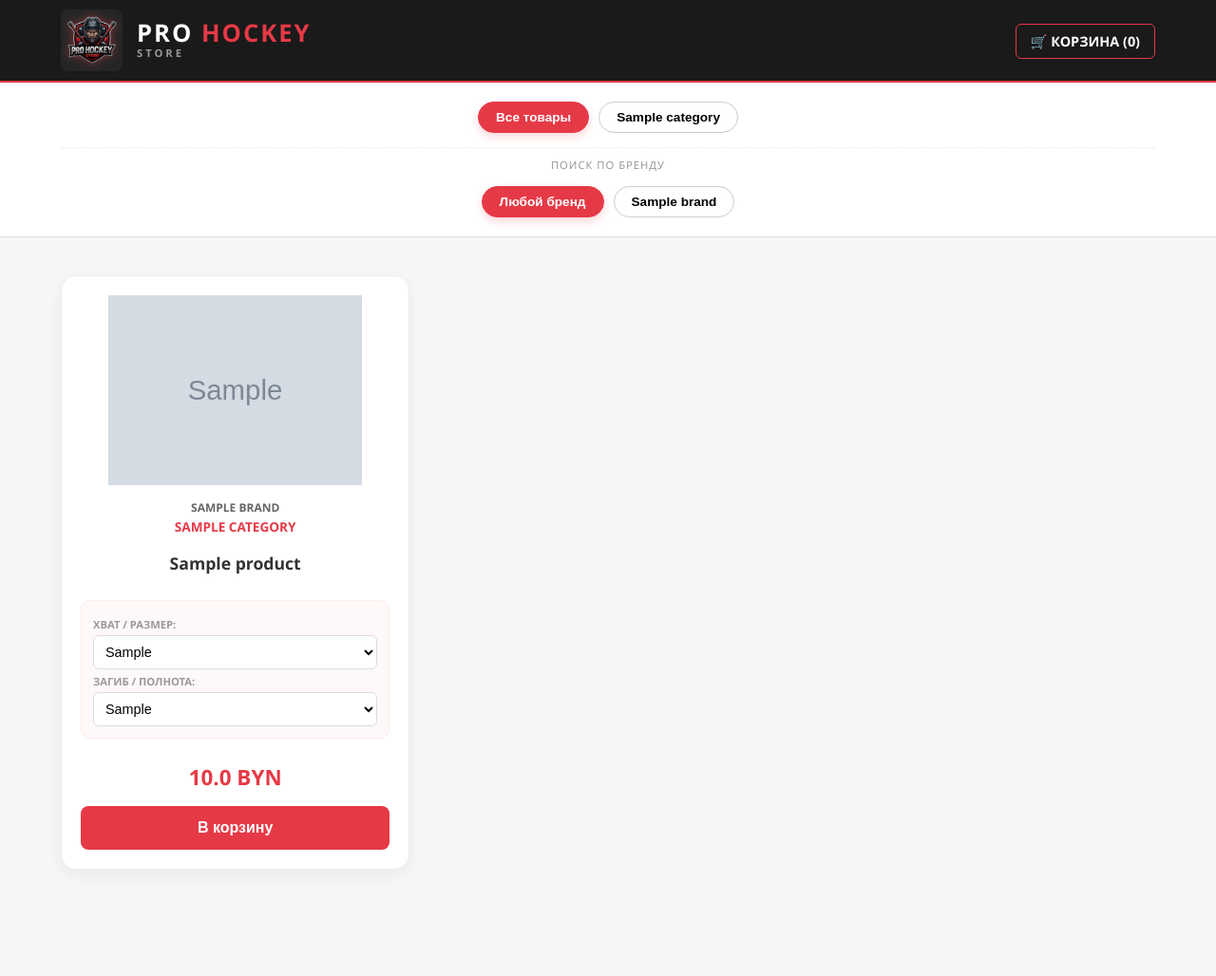
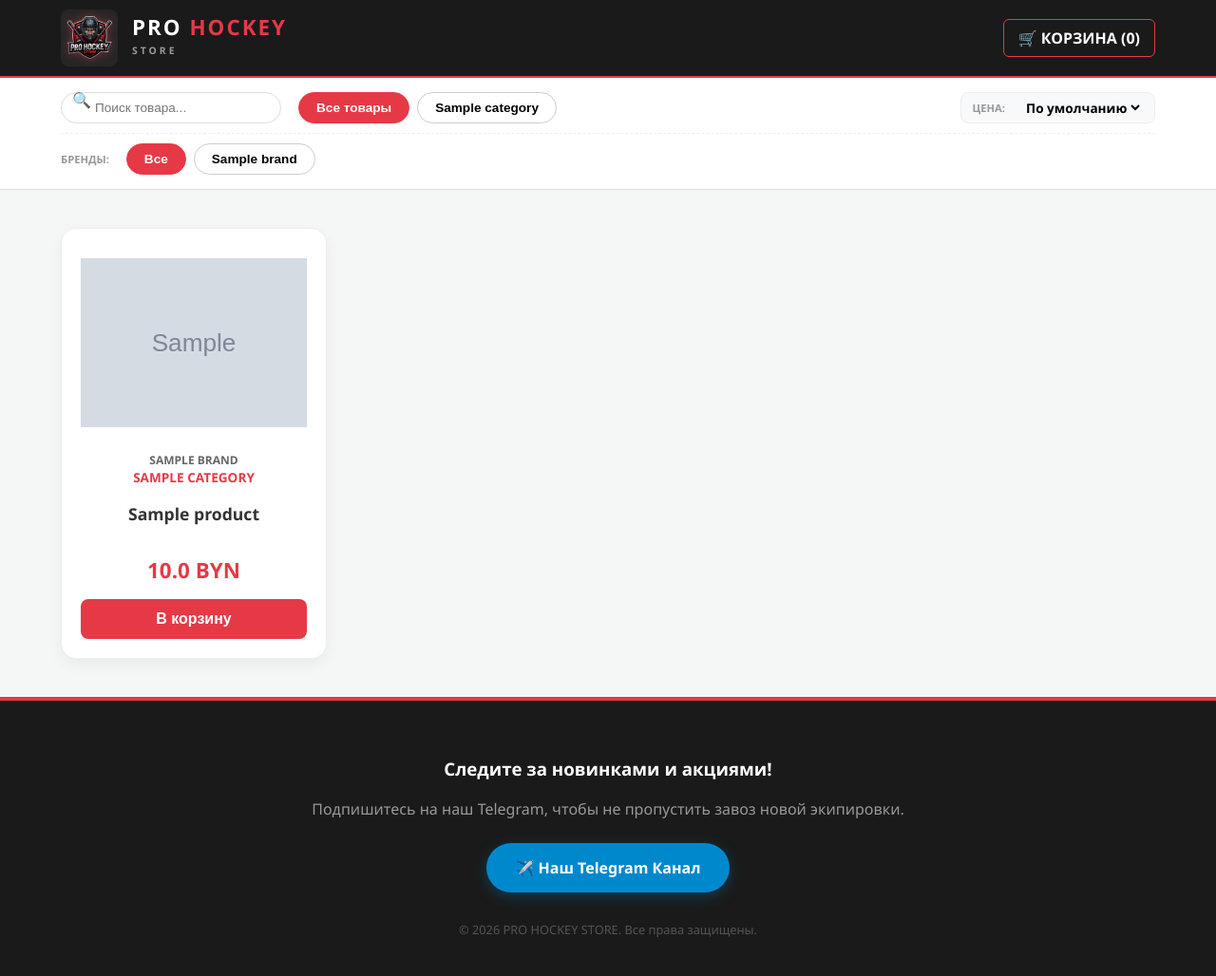
Before and after one commit to artik1112006-lang/pro_hockey-store, a FastAPI app: page / in a window 1280 px wide; the page is wider, and only the part inside the window is pictured. Shown: that part at 95% size. Before the commit the page ends 895 px from the top of that part, so only its background shows below. Run offline with FastAPI, Linux system fonts and the light colour scheme; tables that the repository leaves empty hold one stand-in row (values such as "Sample post"); grey boxes marked "Sample" are stand-in pictures.

Commit message:
Update index.html

```diff
--- a/templates/index.html
+++ b/templates/index.html
@@ -3,89 +3,77 @@
 <head>
     <meta charset="UTF-8">
     <meta name="viewport" content="width=device-width, initial-scale=1.0">
-    <title>Pro Hockey Store — Витрина</title>
+    <title>Pro Hockey Store — Каталог</title>
     <style>
         /* ОСНОВНЫЕ СТИЛИ */
-        body { font-family: 'Segoe UI', Arial, sans-serif; background-color: #f4f7f6; margin: 0; color: #333; }
+        body { font-family: 'Segoe UI', Arial, sans-serif; background-color: #f4f7f6; margin: 0; color: #333; min-height: 100vh; display: flex; flex-direction: column; }
 
-        /* HEADER */
         header {
-            background: #1a1a1a;
-            color: white;
-            padding: 10px 5%;
-            display: flex;
-            justify-content: space-between;
-            align-items: center;
-            box-shadow: 0 4px 12px rgba(0,0,0,0.2);
-            border-bottom: 2px solid #e63946;
+            background: #1a1a1a; color: white; padding: 10px 5%;
+            display: flex; justify-content: space-between; align-items: center;
+            box-shadow: 0 4px 12px rgba(0,0,0,0.2); border-bottom: 2px solid #e63946;
         }
 
         .header-left { display: flex; align-items: center; gap: 15px; }
+        .logo-wrapper {
+            width: 60px; height: 60px; display: flex; align-items: center; justify-content: center;
+            background: rgba(255,255,255,0.05); border-radius: 8px; overflow: hidden;
+        }
+        .logo-wrapper img { max-height: 100%; width: auto; filter: drop-shadow(0 0 5px rgba(230, 57, 70, 0.5)); }
+        .logo-text h1 { margin: 0; font-size: 1.4rem; letter-spacing: 2px; text-transform: uppercase; line-height: 1; }
+        .logo-text h1 span { color: #e63946; }
+        .logo-text small { font-size: 0.65rem; letter-spacing: 3px; color: #999; font-weight: bold; text-transform: uppercase; }
 
-        .logo-wrapper {
-            width: 65px;
-            height: 65px;
-            display: flex;
-            align-items: center;
-            justify-content: center;
-            background: rgba(255,255,255,0.05);
-            border-radius: 8px;
-            overflow: hidden;
-        }
-
-        .header-left img {
-            max-height: 100%;
-            width: auto;
-            filter: drop-shadow(0 0 5px rgba(230, 57, 70, 0.5));
-            display: block;
-        }
-
-        .logo-text { display: flex; flex-direction: column; }
-        header h1 { margin: 0; font-size: 1.6rem; letter-spacing: 2px; line-height: 1; text-transform: uppercase; }
-        header h1 span { color: #e63946; }
-
-        header a {
-            color: white;
-            text-decoration: none;
-            font-weight: bold;
-            font-size: 0.9rem;
-            border: 1px solid #e63946;
-            padding: 8px 15px;
-            border-radius: 6px;
-            transition: 0.3s;
-        }
+        header a { color: white; text-decoration: none; font-weight: bold; border: 1px solid #e63946; padding: 8px 15px; border-radius: 6px; transition: 0.3s; }
         header a:hover { background: #e63946; }
 
-        /* НАВИГАЦИЯ (Категории и Бренды) */
-        .nav-section { background: white; border-bottom: 1px solid #ddd; padding: 10px 5%; }
-        .cat-nav { display: flex; justify-content: center; gap: 10px; flex-wrap: wrap; padding: 10px 0; }
+        /* НАВИГАЦИЯ И ПОИСК */
+        .nav-section { background: white; border-bottom: 1px solid #ddd; padding: 15px 5%; display: flex; flex-direction: column; gap: 10px; }
+        .filters-group { display: flex; flex-wrap: wrap; align-items: center; justify-content: space-between; gap: 15px; }
 
+        .cat-nav { display: flex; gap: 8px; flex-wrap: wrap; align-items: center; }
         .cat-btn { padding: 8px 18px; border-radius: 20px; border: 1px solid #ccc; background: white; cursor: pointer; font-weight: 600; transition: 0.3s; font-size: 0.85rem; }
-        .cat-btn:hover { border-color: #e63946; color: #e63946; }
-        .cat-btn.active { background: #e63946; color: white; border-color: #e63946; box-shadow: 0 4px 10px rgba(230, 57, 70, 0.2); }
+        .cat-btn:hover, .cat-btn.active { background: #e63946; color: white; border-color: #e63946; }
 
-        .brand-nav { border-top: 1px dashed #eee; margin-top: 5px; }
-        .brand-label { width: 100%; text-align: center; font-size: 0.7rem; color: #999; text-transform: uppercase; letter-spacing: 1px; margin-bottom: 5px; display: block; }
+        .search-container { position: relative; margin-right: 10px; }
+        .search-input {
+            padding: 8px 15px 8px 35px; border-radius: 20px; border: 1px solid #ddd;
+            font-size: 0.85rem; width: 180px; transition: 0.3s; outline: none;
+        }
+        .search-input:focus { border-color: #e63946; width: 220px; }
+        .search-icon { position: absolute; left: 12px; top: 50%; transform: translateY(-50%); color: #999; }
 
-        /* СЕТКА ТОВАРОВ */
-        .container { display: grid; grid-template-columns: repeat(auto-fill, minmax(280px, 1fr)); gap: 25px; padding: 40px 5%; max-width: 1400px; margin: 0 auto; }
-        .card { background: white; padding: 20px; border-radius: 16px; text-align: center; box-shadow: 0 6px 15px rgba(0,0,0,0.05); display: flex; flex-direction: column; transition: 0.3s; border: 1px solid #eee; }
+        .brand-nav { border-top: 1px dashed #eee; padding-top: 10px; width: 100%; }
+        .brand-label { font-size: 0.7rem; font-weight: bold; color: #999; text-transform: uppercase; margin-right: 10px; }
+
+        .sort-container { display: flex; align-items: center; gap: 8px; background: #f8f9fa; padding: 5px 12px; border-radius: 8px; border: 1px solid #eee; }
+        .sort-select { border: none; background: transparent; font-family: inherit; font-size: 0.85rem; font-weight: 600; cursor: pointer; outline: none; }
+
+        /* КАРТОЧКИ ТОВАРОВ */
+        .container { flex: 1; display: grid; grid-template-columns: repeat(auto-fill, minmax(280px, 1fr)); gap: 25px; padding: 40px 5%; max-width: 1400px; margin: 0 auto; }
+        .card { background: white; padding: 20px; border-radius: 16px; text-align: center; box-shadow: 0 6px 15px rgba(0,0,0,0.05); display: flex; flex-direction: column; transition: 0.3s; border: 1px solid #eee; cursor: pointer; height: fit-content; }
         .card:hover { transform: translateY(-8px); box-shadow: 0 12px 25px rgba(0,0,0,0.12); }
         .card img { width: 100%; height: 200px; object-fit: contain; margin-bottom: 15px; border-radius: 8px; }
+        .card h3 { margin: 10px 0; font-size: 1.1rem; min-height: 2.4rem; display: flex; align-items: center; justify-content: center; }
+        .price { font-size: 1.4rem; font-weight: 800; color: #e63946; margin: 15px 0; }
+        .btn { background: #e63946; color: white; border: none; padding: 12px; border-radius: 8px; cursor: pointer; font-weight: bold; font-size: 1rem; transition: 0.2s; width: 100%; text-decoration: none; display: inline-block; }
+        .btn:hover { background: #c12e3a; }
 
-        .brand-tag { font-size: 0.75rem; color: #666; font-weight: bold; text-transform: uppercase; margin-bottom: 2px; }
-        .category-tag { font-size: 0.85rem; color: #e63946; font-weight: bold; text-transform: uppercase; }
+        /* ФУТЕР (ПОДВАЛ) */
+        footer { background: #1a1a1a; color: white; padding: 40px 5%; text-align: center; margin-top: auto; border-top: 4px solid #e63946; }
+        .tg-btn {
+            background: #0088cc; color: white; padding: 15px 30px; border-radius: 30px;
+            text-decoration: none; font-weight: bold; display: inline-flex; align-items: center;
+            gap: 10px; transition: 0.3s; box-shadow: 0 4px 15px rgba(0,136,204,0.3);
+        }
+        .tg-btn:hover { background: #0077b5; transform: scale(1.05); }
 
-        .card h3 { margin: 10px 0; font-size: 1.1rem; min-height: 2.4rem; display: flex; align-items: center; justify-content: center; line-height: 1.2; }
-
-        .specs { background: #fff8f8; padding: 12px; border-radius: 10px; margin: 10px 0; text-align: left; border: 1px solid #ffebeb; }
-        .specs label { font-size: 0.7rem; font-weight: bold; color: #999; text-transform: uppercase; display: block; margin-top: 5px; }
-        .specs select { width: 100%; padding: 8px; margin-top: 4px; border: 1px solid #ddd; border-radius: 6px; font-size: 0.9rem; background: white; cursor: pointer; }
-
-        .price { font-size: 1.4rem; font-weight: 800; color: #e63946; margin: 15px 0; }
-        .btn { background: #e63946; color: white; border: none; padding: 14px; border-radius: 8px; cursor: pointer; font-weight: bold; margin-top: auto; font-size: 1rem; transition: 0.2s; }
-        .btn:hover { background: #c12e3a; box-shadow: 0 5px 15px rgba(230, 57, 70, 0.4); }
-        .no-products { grid-column: 1 / -1; text-align: center; padding: 50px; color: #999; font-size: 1.2rem; }
+        /* МОДАЛЬНОЕ ОКНО */
+        .modal { display: none; position: fixed; z-index: 9999; left: 0; top: 0; width: 100%; height: 100%; background: rgba(0,0,0,0.85); align-items: center; justify-content: center; backdrop-filter: blur(8px); }
+        .modal-content { background: white; padding: 40px; border-radius: 20px; max-width: 700px; width: 90%; position: relative; text-align: center; max-height: 90vh; overflow-y: auto; }
+        .close-modal { position: absolute; right: 25px; top: 15px; font-size: 40px; cursor: pointer; color: #333; line-height: 1; }
+        .modal img { max-height: 350px; width: auto; max-width: 100%; object-fit: contain; margin-bottom: 20px; }
+        .modal p { color: #444; line-height: 1.6; text-align: left; background: #f9f9f9; padding: 15px; border-radius: 10px; border: 1px solid #eee; white-space: pre-line; }
     </style>
 </head>
 <body>
@@ -93,128 +81,169 @@
 <header>
     <div class="header-left">
         <div class="logo-wrapper">
-            <img src="/static/logo.png" alt="Pro Hockey Logo" onerror="this.onerror=null; this.src='https://via.placeholder.com/60';">
+            <img src="/static/logo.png" alt="Logo" onerror="this.src='https://via.placeholder.com/60?text=H'">
         </div>
         <div class="logo-text">
             <h1>PRO <span>HOCKEY</span></h1>
-            <small style="font-size: 0.7rem; letter-spacing: 3px; color: #999; font-weight: bold;">STORE</small>
+            <small>Store</small>
         </div>
     </div>
     <nav><a href="/cart">🛒 КОРЗИНА (<span id="cart-count">0</span>)</a></nav>
 </header>
 
 <div class="nav-section">
-    <div class="cat-nav">
-        <button class="cat-btn active filter-btn" data-filter="all" onclick="applyFilter('all', this, 'cat')">Все товары</button>
-        {% for cat in categories %}
-            <button class="cat-btn filter-btn" data-filter="cat-{{ cat.id }}" onclick="applyFilter('cat-{{ cat.id }}', this, 'cat')">{{ cat.name }}</button>
-        {% endfor %}
+    <div class="filters-group">
+        <div class="cat-nav">
+            <div class="search-container">
+                <span class="search-icon" style="position:absolute; left:12px; top:8px;">🔍</span>
+                <input type="text" id="productSearch" class="search-input" placeholder="Поиск товара..." onkeyup="filterItems()">
+            </div>
+            <button class="cat-btn active f-cat" onclick="setActiveFilter('all', this, 'cat')">Все товары</button>
+            {% for cat in categories %}
+                <button class="cat-btn f-cat" onclick="setActiveFilter('cat-{{ cat.id }}', this, 'cat')">{{ cat.name }}</button>
+            {% endfor %}
+        </div>
+        <div class="sort-container">
+            <span class="brand-label">Цена:</span>
+            <select class="sort-select" onchange="sortItems(this.value)">
+                <option value="default">По умолчанию</option>
+                <option value="low">Дешевле</option>
+                <option value="high">Дороже</option>
+            </select>
+        </div>
     </div>
-
     <div class="cat-nav brand-nav">
-        <span class="brand-label">Поиск по бренду</span>
-        <button class="cat-btn active filter-btn-brand" data-filter="all" onclick="applyFilter('all', this, 'brand')">Любой бренд</button>
+        <span class="brand-label">Бренды:</span>
+        <button class="cat-btn active f-brand" onclick="setActiveFilter('all', this, 'brand')">Все</button>
         {% for brand in brands %}
-            <button class="cat-btn filter-btn-brand" data-filter="brand-{{ brand.id }}" onclick="applyFilter('brand-{{ brand.id }}', this, 'brand')">{{ brand.name }}</button>
+            <button class="cat-btn f-brand" onclick="setActiveFilter('brand-{{ brand.id }}', this, 'brand')">{{ brand.name }}</button>
         {% endfor %}
     </div>
 </div>
 
-<div class="container">
+<div class="container" id="product-container">
     {% for p in products %}
-    <div class="card product-card cat-{{ p.category_id }} brand-{{ p.brand_id if p.brand_id else 'none' }}">
+    <div class="card product-card cat-{{ p.category_id }} brand-{{ p.brand_id if p.brand_id else 'none' }}"
+         data-price="{{ p.price }}"
+         onclick="handleCardClick(event, this)">
+
+        <script type="application/json" class="p-data">
+            {
+                "id": "{{ p.id }}",
+                "name": {{ p.name|tojson|safe }},
+                "img": {{ p.image_url|tojson|safe }},
+                "desc": {{ (p.description or "Описание скоро будет добавлено")|tojson|safe }},
+                "price": "{{ p.price }}"
+            }
+        </script>
+
         <img src="{{ p.image_url }}" alt="{{ p.name }}">
-
-        <div class="brand-tag">{{ p.brand.name if p.brand else '' }}</div>
-        <div class="category-tag">{{ p.category.name if p.category else 'Экипировка' }}</div>
-
-        <h3>{{ p.name }}</h3>
-
-        {% if p.has_specs %}
-        <div class="specs">
-            <label>Хват / Размер:</label>
-            <select id="hand-{{ p.id }}">
-                {% for opt in p.hand_options.split(',') %}
-                    <option value="{{ opt.strip() }}">{{ opt.strip() }}</option>
-                {% endfor %}
-            </select>
-            <label>Загиб / Полнота:</label>
-            <select id="curve-{{ p.id }}">
-                {% for opt in p.curve_options.split(',') %}
-                    <option value="{{ opt.strip() }}">{{ opt.strip() }}</option>
-                {% endfor %}
-            </select>
-        </div>
-        {% endif %}
-
+        <div style="font-size: 0.75rem; color: #666; font-weight: bold; text-transform: uppercase;">{{ p.brand.name if p.brand else '' }}</div>
+        <div style="font-size: 0.85rem; color: #e63946; font-weight: bold; text-transform: uppercase;">{{ p.category.name if p.category else 'Спорттовары' }}</div>
+        <h3 class="product-title">{{ p.name }}</h3>
         <p class="price">{{ p.price }} BYN</p>
-
-        <button class="btn add-to-cart-btn"
-                data-id="{{ p.id }}"
-                data-name="{{ p.name }}"
-                data-price="{{ p.price }}"
-                data-specs="{{ 'true' if p.has_specs else 'false' }}">
-            В корзину
-        </button>
+        <button class="btn add-btn" data-id="{{ p.id }}">В корзину</button>
     </div>
-    {% else %}
-    <div class="no-products">Пока нет товаров. Добавьте их в админке!</div>
     {% endfor %}
 </div>
 
+<footer>
+    <h3>Следите за новинками и акциями!</h3>
+    <p style="color: #999; margin-bottom: 25px;">Подпишитесь на наш Telegram, чтобы не пропустить завоз новой экипировки.</p>
+    <a href="https://t.me/hokkeystore" target="_blank" class="tg-btn">
+        <span>✈️ Наш Telegram Канал</span>
+    </a>
+    <div style="margin-top: 30px; font-size: 0.8rem; color: #555;">
+        &copy; 2026 PRO HOCKEY STORE. Все права защищены.
+    </div>
+</footer>
+
+<div id="productModal" class="modal" onclick="closeModal()">
+    <div class="modal-content" onclick="event.stopPropagation()">
+        <span class="close-modal" onclick="closeModal()">&times;</span>
+        <img id="modalImg" src="" alt="">
+        <h2 id="modalTitle"></h2>
+        <p id="modalDesc"></p>
+        <h3 id="modalPrice" style="color: #e63946; font-size: 1.8rem;"></h3>
+        <button class="btn" style="max-width: 250px; margin-top: 20px;" onclick="closeModal()">Закрыть</button>
+    </div>
+</div>
+
 <script>
-    // Храним текущие фильтры
     let currentCat = 'all';
     let currentBrand = 'all';
 
-    function applyFilter(value, btn, type) {
-        // Подсветка кнопок
+    function setActiveFilter(val, btn, type) {
         if (type === 'cat') {
-            document.querySelectorAll('.filter-btn').forEach(b => b.classList.remove('active'));
-            currentCat = value;
+            document.querySelectorAll('.f-cat').forEach(b => b.classList.remove('active'));
+            currentCat = val;
         } else {
-            document.querySelectorAll('.filter-btn-brand').forEach(b => b.classList.remove('active'));
-            currentBrand = value;
+            document.querySelectorAll('.f-brand').forEach(b => b.classList.remove('active'));
+            currentBrand = val;
         }
         btn.classList.add('active');
+        filterItems();
+    }
 
-        // Логика фильтрации
+    function filterItems() {
+        const searchQuery = document.getElementById('productSearch').value.toLowerCase();
         document.querySelectorAll('.product-card').forEach(card => {
-            const matchCat = (currentCat === 'all' || card.classList.contains(currentCat));
-            const matchBrand = (currentBrand === 'all' || card.classList.contains(currentBrand));
-
-            card.style.display = (matchCat && matchBrand) ? 'flex' : 'none';
+            const title = card.querySelector('.product-title').innerText.toLowerCase();
+            const mSearch = title.includes(searchQuery);
+            const mCat = (currentCat === 'all' || card.classList.contains(currentCat));
+            const mBrand = (currentBrand === 'all' || card.classList.contains(currentBrand));
+            card.style.display = (mSearch && mCat && mBrand) ? 'flex' : 'none';
         });
     }
 
-    function updateCartUI() {
+    function sortItems(order) {
+        const container = document.getElementById('product-container');
+        const cards = Array.from(container.getElementsByClassName('product-card'));
+        cards.sort((a, b) => {
+            let pA = parseFloat(a.dataset.price);
+            let pB = parseFloat(b.dataset.price);
+            return order === 'low' ? pA - pB : pB - pA;
+        });
+        if (order !== 'default') cards.forEach(c => container.appendChild(c));
+    }
+
+    function handleCardClick(e, card) {
+        const data = JSON.parse(card.querySelector('.p-data').textContent);
+        if (e.target.classList.contains('add-btn')) {
+            addToCart(data.id, data.name, data.price);
+        } else {
+            openModal(data);
+        }
+    }
+
+    function openModal(data) {
+        document.getElementById('modalTitle').innerText = data.name;
+        document.getElementById('modalImg').src = data.img;
+        document.getElementById('modalDesc').innerText = data.desc;
+        document.getElementById('modalPrice').innerText = data.price + " BYN";
+        document.getElementById('productModal').style.display = 'flex';
+        document.body.style.overflow = 'hidden';
+    }
+
+    function closeModal() {
+        document.getElementById('productModal').style.display = 'none';
+        document.body.style.overflow = 'auto';
+    }
+
+    function addToCart(id, name, price) {
+        let cart = JSON.parse(localStorage.getItem('cart') || '[]');
+        cart.push({ id, name, price });
+        localStorage.setItem('cart', JSON.stringify(cart));
+        updateCartCount();
+        alert('Добавлено: ' + name);
+    }
+
+    function updateCartCount() {
         const cart = JSON.parse(localStorage.getItem('cart') || '[]');
         document.getElementById('cart-count').innerText = cart.length;
     }
 
-    document.querySelectorAll('.add-to-cart-btn').forEach(button => {
-        button.addEventListener('click', function() {
-            const id = this.getAttribute('data-id');
-            let name = this.getAttribute('data-name');
-            const price = this.getAttribute('data-price');
-            const hasSpecs = this.getAttribute('data-specs') === 'true';
-
-            if (hasSpecs) {
-                const hand = document.getElementById('hand-' + id).value;
-                const curve = document.getElementById('curve-' + id).value;
-                name += ` [${hand}, ${curve}]`;
-            }
-
-            let cart = JSON.parse(localStorage.getItem('cart') || '[]');
-            cart.push({ id, name, price });
-            localStorage.setItem('cart', JSON.stringify(cart));
-
-            updateCartUI();
-            alert('Добавлено в корзину:\n' + name);
-        });
-    });
-
-    updateCartUI();
+    updateCartCount();
 </script>
 </body>
 </html>
```
